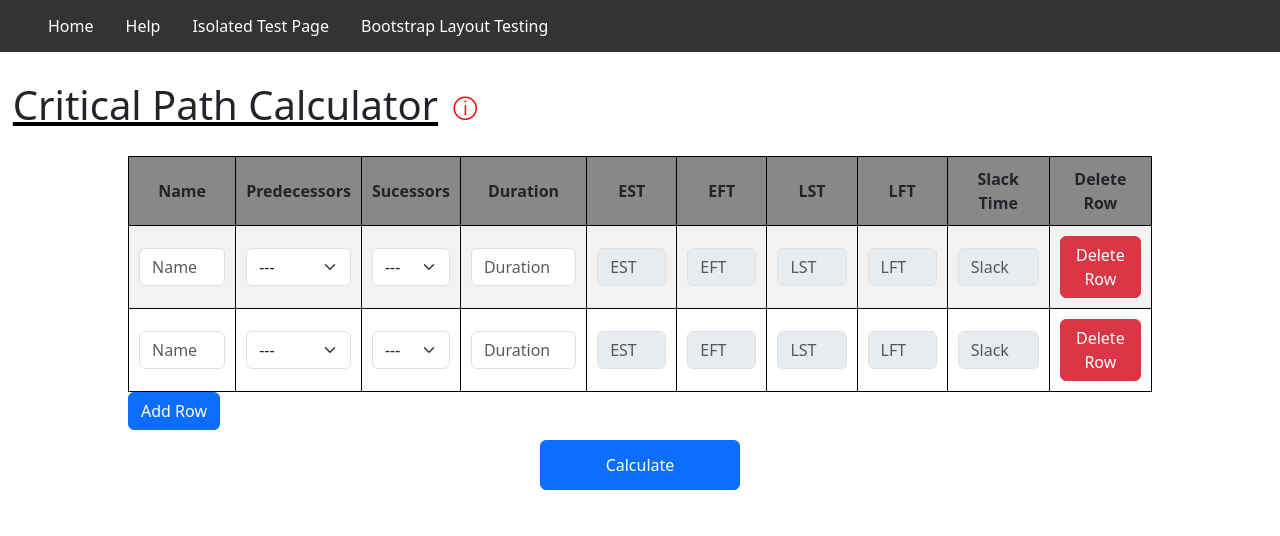
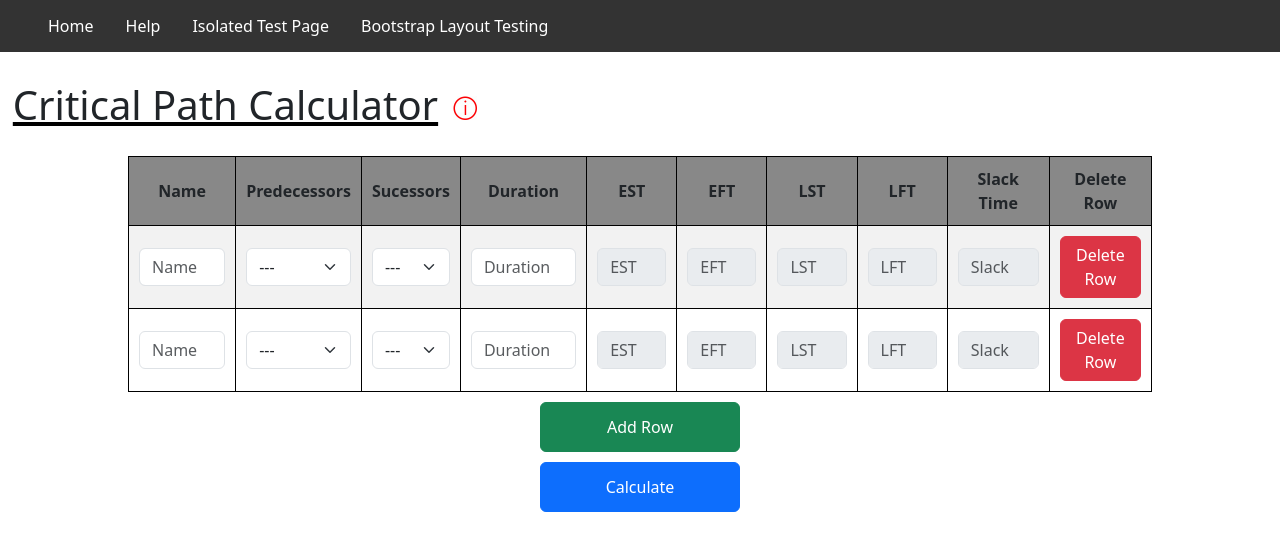
Before and after one commit to tomrosemm/Critical-Path-Calculator, a plain HTML site: page index.html in a window 1280 px wide. Shown: the top 536 px of the page. Drawn offline with nearby package versions, Linux system fonts and the light colour scheme.

Commit message:
messed with the add button

```diff
--- a/generalStyle.css
+++ b/generalStyle.css
@@ -261,3 +261,9 @@ table.possibleInputTable, .possibleInputTable th, .possibleInputTable td {
   .dropdown:hover .dropbtn {
     background-color: rgb(0, 81, 255);
   }
+
+  #addButton {
+    width: 200px;
+    height: 50px;
+    margin-top: 10px;
+  }
--- a/index.html
+++ b/index.html
@@ -133,14 +133,13 @@
 
             </table>
 
-            <div>
-                <button type="button" class="btn btn-primary" id="addButton">Add Row</button> <!--The fuck won't this center-->
-            </div>
-
         </div>
 
 
         <div class="center">
+            <div>
+                <button type="button" class="btn btn-success" id="addButton">Add Row</button> <!--The fuck won't this center-->
+            </div>
 
             <div class="calculatetooltip">
 
@@ -194,6 +193,7 @@
 
         </div>
 
+        <!--Needs to be adjusted to insert new row second to last in table-->
         <!--Jquery Script for adding row function-->
         <script>
             $(document).ready(function(){
```
